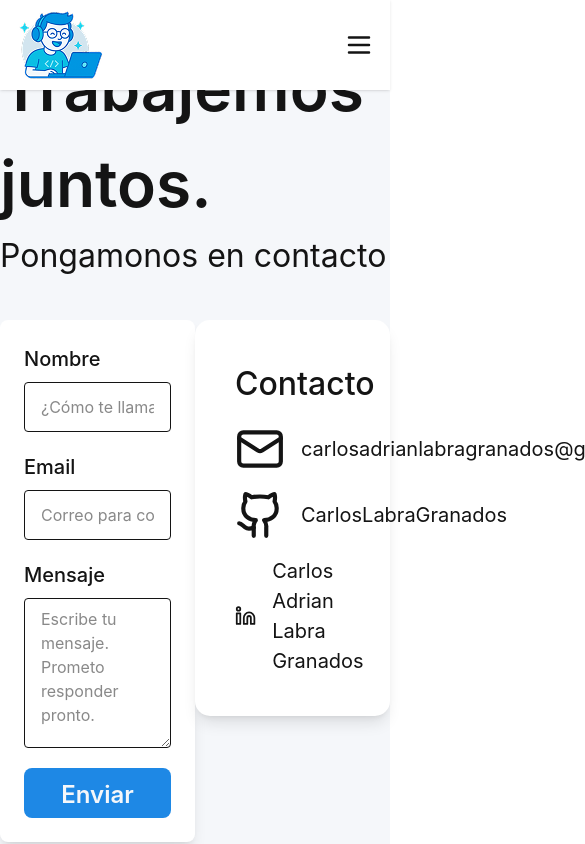
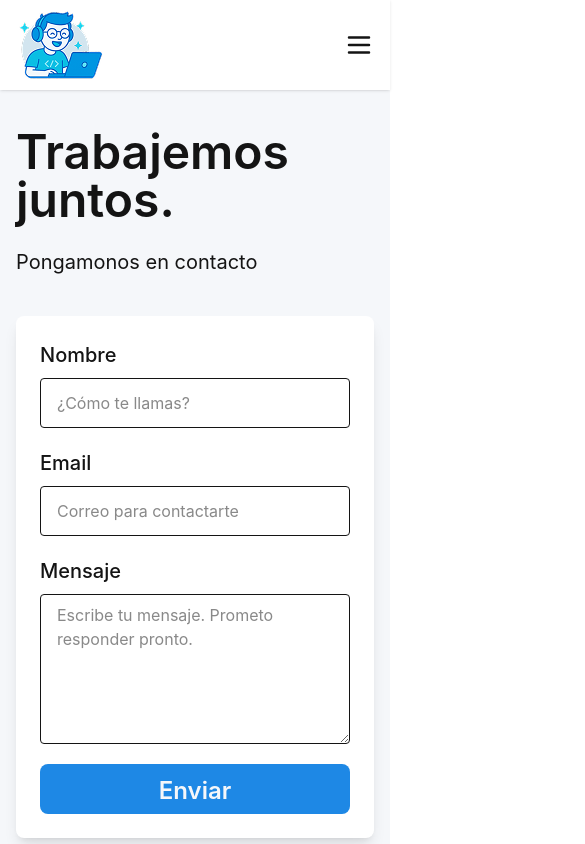
Before and after one commit to CarlosAdrianLabra/portafolio, a React (Vite) app: page /contact in a window 390 px wide. Shown: the top 844 px of the page, 585 px wide, since content can reach past the window. Built offline with nearby package versions, Linux system fonts and the light colour scheme.

Commit message:
responsive

```diff
--- a/src/components/composite/TarjetaContacto.jsx
+++ b/src/components/composite/TarjetaContacto.jsx
@@ -1,4 +1,5 @@
-import { Github, Linkedin, LinkedinIcon, Mail, Phone } from "lucide-react"
+import { Github, Linkedin, Mail } from "lucide-react"
+import { FaGithub, FaLinkedin } from 'react-icons/fa';
 
 
 export const TarjetaContacto = () => {
@@ -6,12 +7,14 @@ export const TarjetaContacto = () => {
     <div className="
         bg-white
         shadow-lg
-        max-w-[528px]
+        w-full
+        max-w-md md:max-w-[528px]
         max-h-[401px]
         rounded-[15px]
-        justify-items-start
+        px-6 py-8 sm:px-8 sm:py-10
         p-10
         grid grid-cols-1 gap-y-4
+        space-y-4
     ">
         <h1 className="
             font-inter font-medium text-tituloproyecto text-text90
@@ -19,12 +22,11 @@ export const TarjetaContacto = () => {
         <a
         href="mailto:carlosadrianlabragranados@gmail.com"
         className="
-            flex flex-row gap-x-4
-            justify-start items-center
+            flex items-center gap-3 group
         ">
-           <Mail className="w-[50px] h-[50px] text-text90"/>
+           <Mail className="md:w-[50px] md:h-[50px] w-6 h-6 sm:w-7 sm:h-7 text-text90"/>
             <p className="
-                font-inter font-regular text-descripciondelproyecto text-text90
+                font-inter font-regular md:text-descripciondelproyecto text-text90
             ">carlosadrianlabragranados@gmail.com</p>
         </a>
         {/* <div className="
@@ -44,9 +46,9 @@ export const TarjetaContacto = () => {
             flex flex-row gap-x-4
             justify-start items-center
         ">
-            <Github className="w-[50px] h-[50px] text-text90"/>
+            <FaGithub className="md:w-[50px] md:h-[50px] w-6 h-6 sm:w-7 sm:h-7 text-text90"/>
             <p className="
-                font-inter font-regular text-descripciondelproyecto text-text90
+                font-inter font-regular md:text-descripciondelproyecto text-text90
             ">CarlosLabraGranados</p>
         </a>
         <a
@@ -57,9 +59,9 @@ export const TarjetaContacto = () => {
             flex flex-row gap-x-4
             justify-start items-center
         ">
-            <Linkedin className="w-[50px] h-[50px] text-text90"/>
+            <FaLinkedin className="md:w-[50px] md:h-[50px] w-6 h-6 sm:w-7 sm:h-7 text-text90"/>
             <p className="
-                font-inter font-regular text-descripciondelproyecto text-text90
+                font-inter font-regular md:text-descripciondelproyecto text-text90
             ">Carlos Adrian Labra Granados</p>
         </a>
     </div>
--- a/src/components/composite/TarjetaExperiencia.jsx
+++ b/src/components/composite/TarjetaExperiencia.jsx
@@ -6,13 +6,28 @@ export const TarjetaExperiencia = ({ exp, isLast }) => {
 
   return (
 
-    <li className="relative flex gap-8 pl-12">
+    <li className="relative flex flex-col md:flex-row
+    md:gap-8 gap-6 sm:gap-8
+    md:pl-12 pl-10 sm:pl-12
+    ">
 
-      <span className="absolute left-0 top-5 z-10 h-4 w-4 rounded-full bg-gray-300 ring-2 ring-white dark:bg-gray-600" />
-
+      <span className="absolute
+      md:left-0 left-[2px]
+      md:top-5 top-[18px]
+      z-10
+      md:h-4 md:w-4 h-3.5 w-3.5
+      rounded-full
+      bg-gray-300 ring-2 ring-white
+      dark:bg-gray-600"
+      />
 
       {!isLast && (
-        <span className="absolute left-2 top-8 -bottom-20 w-px bg-gray-300 dark:bg-gray-600" />
+        <span className="absolute
+        md:left-2 left-[8px]
+        md:top-8 top-[34px]
+        md:-bottom-20 -bottom-20
+        w-px
+        bg-gray-300 dark:bg-gray-600" />
       )}
 
 
@@ -25,15 +40,28 @@ export const TarjetaExperiencia = ({ exp, isLast }) => {
           {period}
         </p>
 
-        <ul className="list-disc list-inside ms-4 space-y-1 font-inter text-descripciondelproyecto text-text90 dark:text-gray-300">
+        <ul className="list-none list-inside ms-4 space-y-1 font-inter text-descripciondelproyecto text-text90 dark:text-gray-300">
           {highlights.map((h) => (
-            <li key={h}>{h}</li>
+            <li
+            className="relative ps-4
+            before:content-['•']
+            before:absolute
+            before:left-0 before:top-1
+            before:text-base
+            before:text-text90"
+            key={h}>{h}</li>
           ))}
         </ul>
       </div>
 
 
-      <div className="grid grid-cols-2 gap-4 w-28 self-center content-start">
+      <div className="
+
+      flex flex-wrap gap-6 w-full pt-4 pl-8 mb-4 md:mb-0
+      md:grid md:grid-cols-2 flex flex-wrap md:pl-0
+      md:gap-4
+      md:w-28
+      md:self-center md:content-start">
         {stackLogos.map((tech) => {
           const Icon = ICON_MAP[tech];
           return Icon ? (
--- a/src/pages/About.jsx
+++ b/src/pages/About.jsx
@@ -6,28 +6,29 @@ export const About = () => {
   return (
      <div className="
               bg-primario-bglight
-              h-lvh">
+              min-h-screen">
                 <div className="
                     max-w-[1140px]
                     mx-auto
-                    pb-15
-                    pt-10">
+                    px-4 pb-15 pt-32">
                       <div className="
-                        grid
-                        grid-cols-2
-                        items-center
 
+                        flex flex-col md:grid md:grid-cols-2
+                        gap-10 md:gap-0
                       ">
                         <div className="
                           max-w-[605px]
 
                         ">
+                          <header className="space-y-6">
                           <h1 className="
-                            font-inter font-semibold text-hero text-text90 mb-[10px]
+                            font-inter font-semibold
+                        md:text-hero text-5xl sm:text-6xl text-text90
                           ">Sobre mi</h1>
                           <p className="
                             font-inter font-regular text-tituloproyecto text-text90 leading-10 mb-[25px]
                           ">Lider tecnico y desarrollador React con mas de 4 años de experiencia</p>
+                          </header>
                           <p className="
                             font-inter font-regular text-btn text-descripciondelproyecto text-text90 leading-7 mb-[25px]
                           ">Soy líder técnico y desarrollador Front-end especializado
@@ -53,8 +54,8 @@ export const About = () => {
                           </div>
                         </div>
                         <div className="
-                          ml-25
-                          max-w-[478px]
+                          w-full max-w-md md:max-w-[478px]
+                          md:ml-24
                         ">
                           <TarjetaSobreMiFoto/>
                         </div>
--- a/src/pages/Contact.jsx
+++ b/src/pages/Contact.jsx
@@ -5,31 +5,34 @@ export const Contact = () => {
   return (
      <div className="
           bg-primario-bglight
-          h-lvh">
+          min-h-screen">
 
             <div className="
                 max-w-[1140px]
                 mx-auto
-                pb-15
-                pt-10">
-                <h1 className="
-                    font-inter font-semibold text-hero text-text90
-                ">Trabajemos juntos.</h1>
-                <p className="
-                    font-inter font-regular text-tituloproyecto text-text90
-                ">Pongamonos en contacto</p>
+                px-4 pb-15 pt-32">
+                     <header className="space-y-6">
+                         <h1 className="
+                            font-inter font-semibold
+                        md:text-hero text-5xl sm:text-6xl text-text90
+                         ">Trabajemos juntos.</h1>
+                         <p className="
+                             font-inter font-regular md:text-tituloproyecto text-text90 text-xl sm:text-2xl
+                         ">Pongamonos en contacto</p>
+                     </header>
                 <div className="
-                grid
-                grid-cols-2
                 mt-10
+                     grid gap-8
+                     md:grid-cols-2
+                     items-start
             ">
                 <div className="
-                        max-w-[450px]
+                        w-full max-w-md md:max-w-none
                 ">
                     <Form/>
                 </div>
                 <div className="
-                    max-w-[510px]">
+                    w-full max-w-md md:max-w-none">
                     <TarjetaContacto/>
                 </div>
             </div>
--- a/src/pages/Experience.jsx
+++ b/src/pages/Experience.jsx
@@ -7,14 +7,19 @@ export const Experience = () => {
   return (
     <div className="bg-primario-bglight min-h-screen">
 
-      <div className="max-w-[1140px] mx-auto pb-15 pt-10">
-        <h1 className="font-inter font-semibold text-hero text-text90">
+      <div className="max-w-[1140px]
+                mx-auto
+                px-4 pb-15 pt-32">
+        <header className="space-y-4">
+        <h1 className="font-inter font-semibold
+                        md:text-hero text-5xl sm:text-6xl text-text90">
           Mi experiencia.
         </h1>
 
-        <p className="font-inter text-tituloproyecto text-text90">
+        <p className="font-inter font-regular md:text-tituloproyecto text-text90 text-xl sm:text-2xl">
           5 años desempeñando roles en desarrollo web
         </p>
+        </header>
 
         {/* Tarjeta blanca que contiene TODO el timeline */}
         <div className="
--- a/src/pages/Project.jsx
+++ b/src/pages/Project.jsx
@@ -55,22 +55,22 @@ export const Project = () => {
     <div className="bg-primario-bglight min-h-screen">
 
 
-      <div className="max-w-[1140px] mx-auto pt-10 pb-15">
-
-        <h1 className="font-inter font-semibold text-hero text-text90">
+      <div className="max-w-[1140px]
+                mx-auto
+                px-4 pb-15 pt-32">
+      <header className="space-y-6">
+        <h1 className="font-inter font-semibold
+                        md:text-hero text-5xl sm:text-6xl text-text90 ">
           {title}
         </h1>
-        <p className="font-inter text-tituloproyecto text-text90">{short}</p>
+        <p className="font-inter font-regular md:text-tituloproyecto text-text90 text-xl sm:text-2xl">{short}</p>
+      </header>
 
-
-        <div className="mt-10 space-y-6">
-
-          <div className="grid gap-6 sm:grid-cols-3 auto-rows-min items-start">
-
-            <div className="sm:col-span-2 h-[300px] md:h-[400px] lg:h-[500px]">
-              <Hero />
-            </div>
-
+      <div className="mt-10 space-y-6">
+        <div className="grid gap-6 sm:grid-cols-3 auto-rows-min items-start">
+          <div className="sm:col-span-2 h-[300px] md:h-[400px] lg:h-[500px]">
+            <Hero />
+          </div>
 
             <div className="flex flex-col gap-6">
               <Card title="Métricas clave">
--- a/src/pages/Projects.jsx
+++ b/src/pages/Projects.jsx
@@ -3,23 +3,25 @@ import projects from "../data/projects.json";
 
 export const Projects = () => {
   return (
-    <div className="
+    <main className="
           bg-primario-bglight
-          h-full">
+          min-h-screen">
 
             <div className="
                 max-w-[1140px]
                 mx-auto
-                pb-15
-                pt-10">
-                <h1 className="
-                    font-inter font-semibold text-hero text-text90
-                ">Todos mis proyectos.</h1>
-                <p className="
-                    font-inter font-regular text-tituloproyecto text-text90
-                ">Estos proyectos fueron patrocinados por noches largas y cafe.</p>
+                px-4 pb-15 pt-32">
+                  <header className="space-y-6">
+                    <h1 className="
+                        font-inter font-semibold
+                        md:text-hero text-5xl sm:text-6xl text-text90
+                    ">Todos mis proyectos.</h1>
+                    <p className="
+                        font-inter font-regular md:text-tituloproyecto text-text90 text-xl sm:text-2xl
+                    ">Estos proyectos fueron patrocinados por noches largas y cafe.</p>
+                  </header>
                 <div className="
-                    pt-20
+                    pt-10 justify-items-center
                     columns-1 sm:columns-2 md:columns-3 gap-6
                 ">
                      {[...projects]
@@ -30,6 +32,6 @@ export const Projects = () => {
 
                 </div>
             </div>
-        </div>
+        </main>
   )
 }
```
